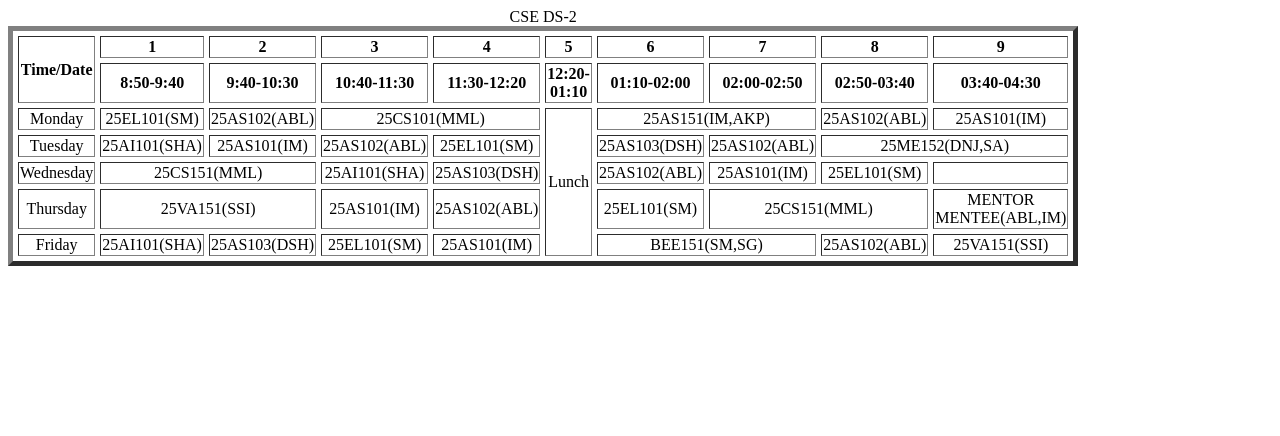
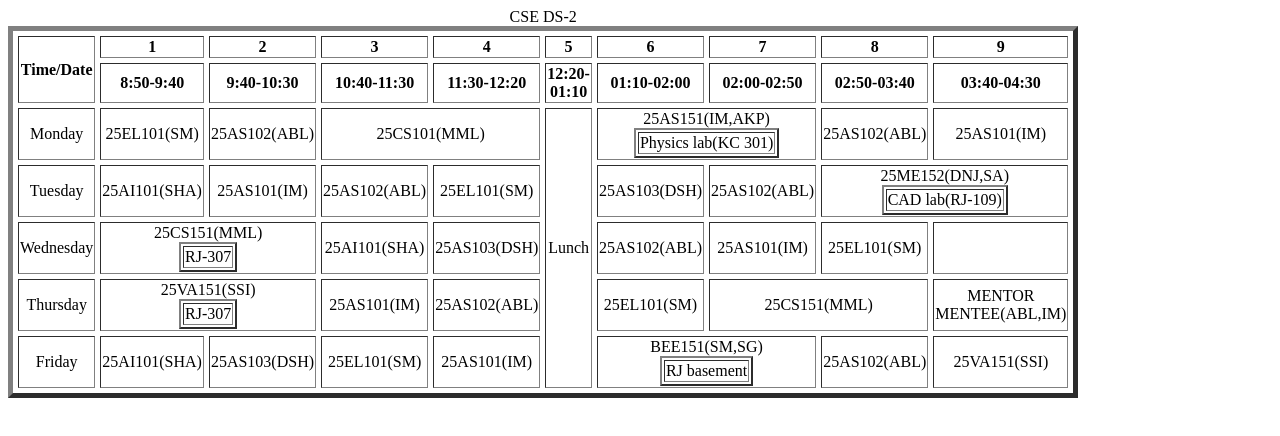
Before and after one commit to priyanshuwork127/webdev, a plain HTML site: page experiment/Timetable.html in a window 1280 px wide. Drawn offline with Linux system fonts and the light colour scheme.

Commit message:
Experiment 3

```diff
--- a/experiment/Timetable.html
+++ b/experiment/Timetable.html
@@ -42,7 +42,11 @@
             <td align="center" colspan="2">25CS101(MML)</td>
             <!--  <td align="center">25CS101(MML)</td>  -->
             <td align="center" rowspan="5">Lunch</td>
-            <td align="center" colspan="2">25AS151(IM,AKP)</td>
+            <td align="center" colspan="2">25AS151(IM,AKP)
+              <table border="2"><tr><td>
+                Physics lab(KC 301)
+              </td></tr></table>
+            </td>
             <!-- <td align="center">25AS151(IM,AKP)</td>  -->
             <td align="center">25AS102(ABL)</td>
             <td align="center">25AS101(IM)</td>
@@ -58,14 +62,22 @@
             <!-- <td align="center">Lunch</td>  -->
             <td align="center">25AS103(DSH)</td>
             <td align="center">25AS102(ABL)</td>
-            <td align="center" colspan="2">25ME152(DNJ,SA)</td>
+            <td align="center" colspan="2">25ME152(DNJ,SA)
+              <table border="2"><tr><td>
+                CAD lab(RJ-109)
+              </td></tr></table>
+            </td>
             <!-- <td align="center">25ME152(DNJ,SA)</td>  -->
            </tr>
 
 
            <tr>
             <td align="center">Wednesday</td>
-            <td align="center" colspan="2">25CS151(MML)</td>
+            <td align="center" colspan="2">25CS151(MML)
+              <table border="2">
+                <tr><td>RJ-307</td></tr>
+              </table>
+            </td>
             <!--  <td align="center">25CS151(MML)</td>  -->
             <td align="center">25AI101(SHA)</td>
             <td align="center">25AS103(DSH)</td>
@@ -79,7 +91,11 @@
 
            <tr>
             <td align="center">Thursday</td>
-            <td align="center" colspan="2">25VA151(SSI)</td>
+            <td align="center" colspan="2">25VA151(SSI)
+              <table border="2"><tr>
+                <td>RJ-307</td>
+              </tr></table>
+            </td>
             <!--  <td align="center">25VA151(SSI)</td>  -->
             <td align="center">25AS101(IM)</td>
             <td align="center">25AS102(ABL)</td>
@@ -98,7 +114,11 @@
             <td align="center">25EL101(SM)</td>
             <td align="center">25AS101(IM)</td>
             <!--  <td align="center">Lunch</td>  -->
-            <td align="center" colspan="2">BEE151(SM,SG)</td>
+            <td align="center" colspan="2">BEE151(SM,SG)
+              <table border="2"><tr><td>
+                RJ basement
+              </td></tr></table>
+            </td>
             <!--  <td align="center">BEE151(SM,SG)</td>  -->
             <td align="center">25AS102(ABL)</td>
             <td align="center">25VA151(SSI)</td>
```
